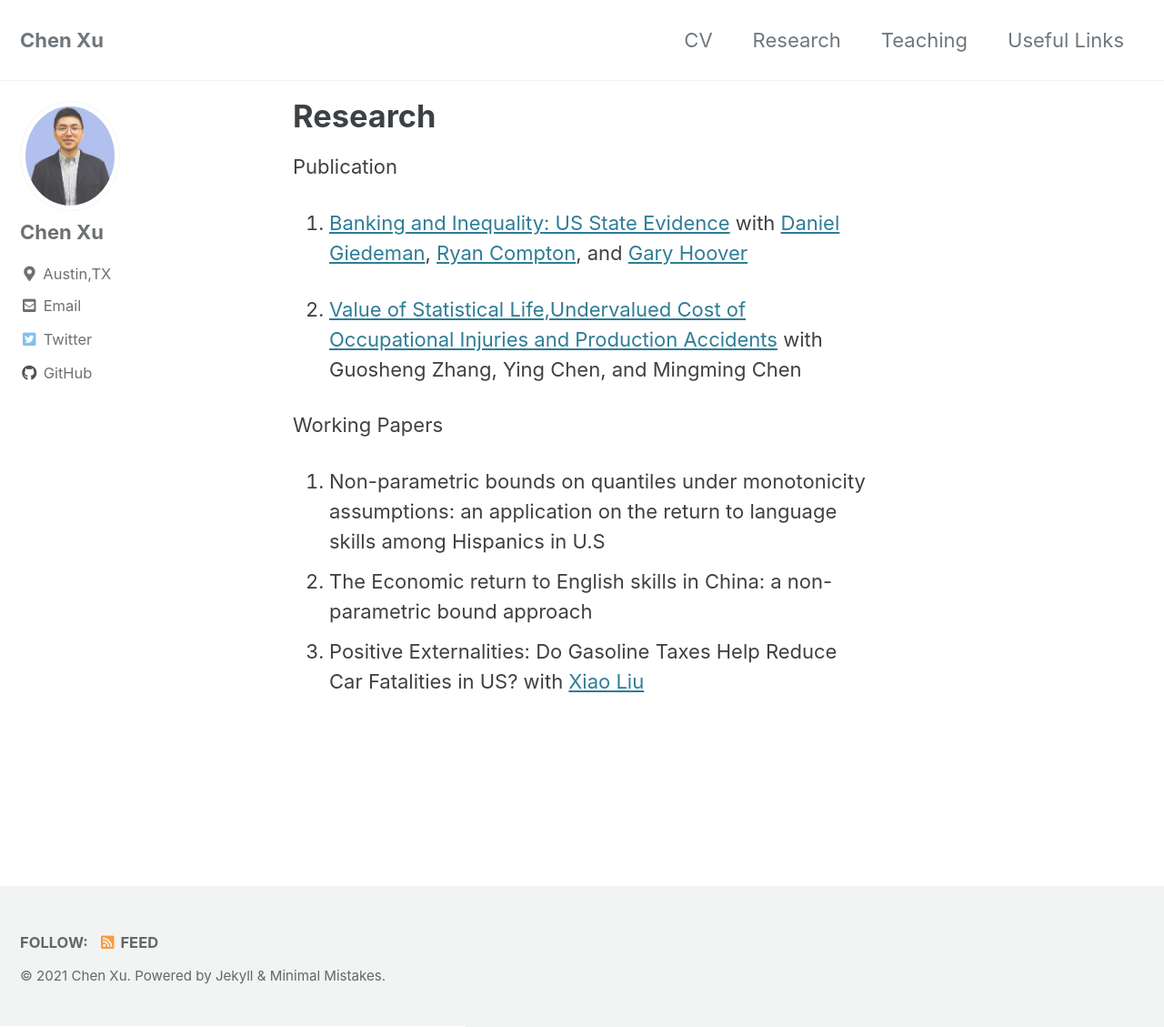
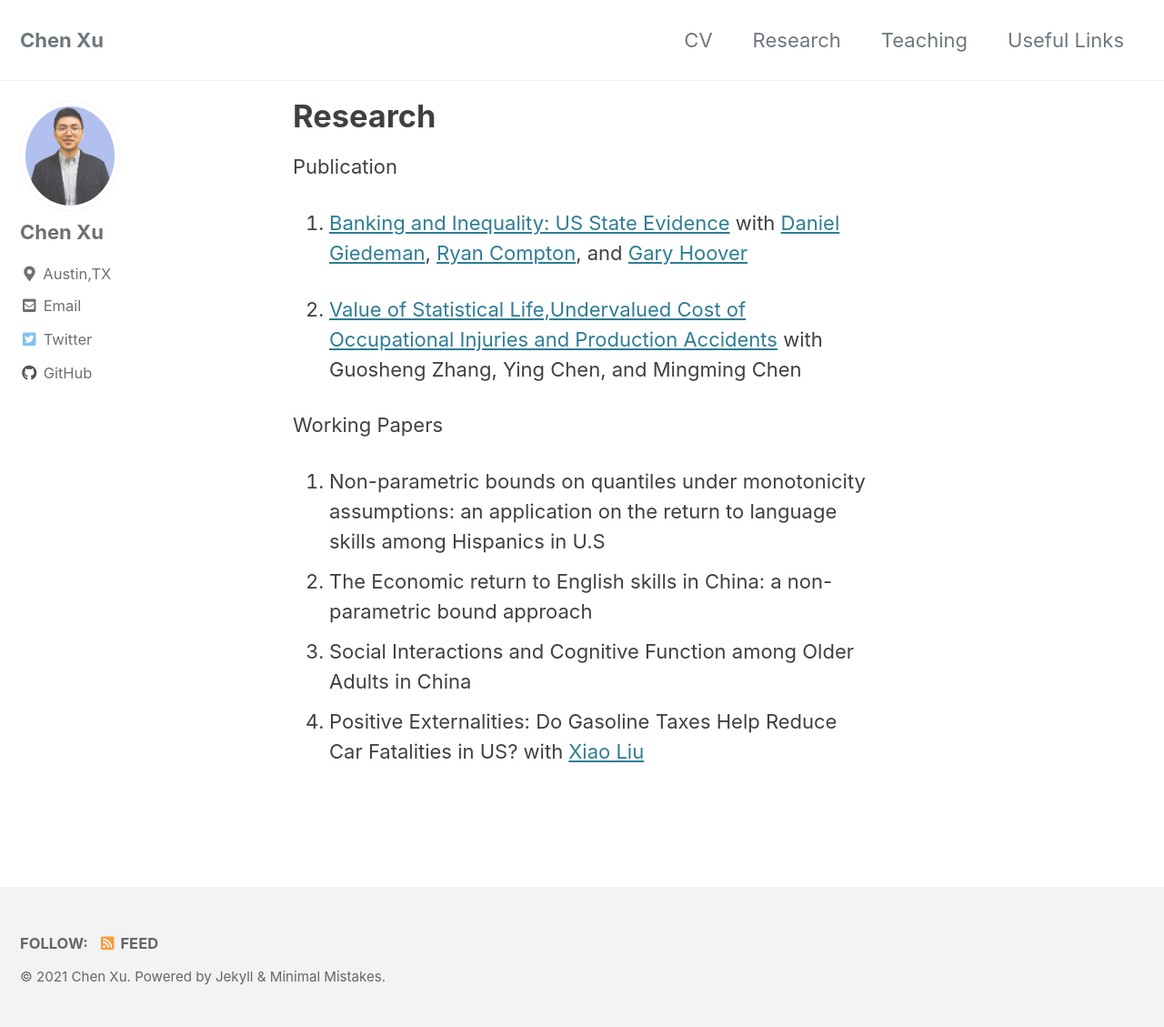
Before and after one commit to chenxuecon/chenxuecon.github.io, a Jekyll site: the page built from _pages/Research.md, in a window 1280 px wide and 1129 px high. Shown: the whole window at 91% size. Built offline with Jekyll 4.4.1, drawn with Linux system fonts in a browser that asks for light colours; cached includes are drawn as plain includes.

Commit message:
Update Research.md

```diff
--- a/_pages/Research.md
+++ b/_pages/Research.md
@@ -15,4 +15,5 @@ Publication
 Working Papers
 1. Non-parametric bounds on quantiles under monotonicity assumptions: an application on the return to language skills among Hispanics in U.S
 2. The Economic return to English skills in China: a non-parametric bound approach
-3. Positive Externalities: Do Gasoline Taxes Help Reduce Car Fatalities in US? with [Xiao Liu](https://econxiaoliu.weebly.com/)
+3. Social Interactions and Cognitive Function among Older Adults in China
+4. Positive Externalities: Do Gasoline Taxes Help Reduce Car Fatalities in US? with [Xiao Liu](https://econxiaoliu.weebly.com/)
```
